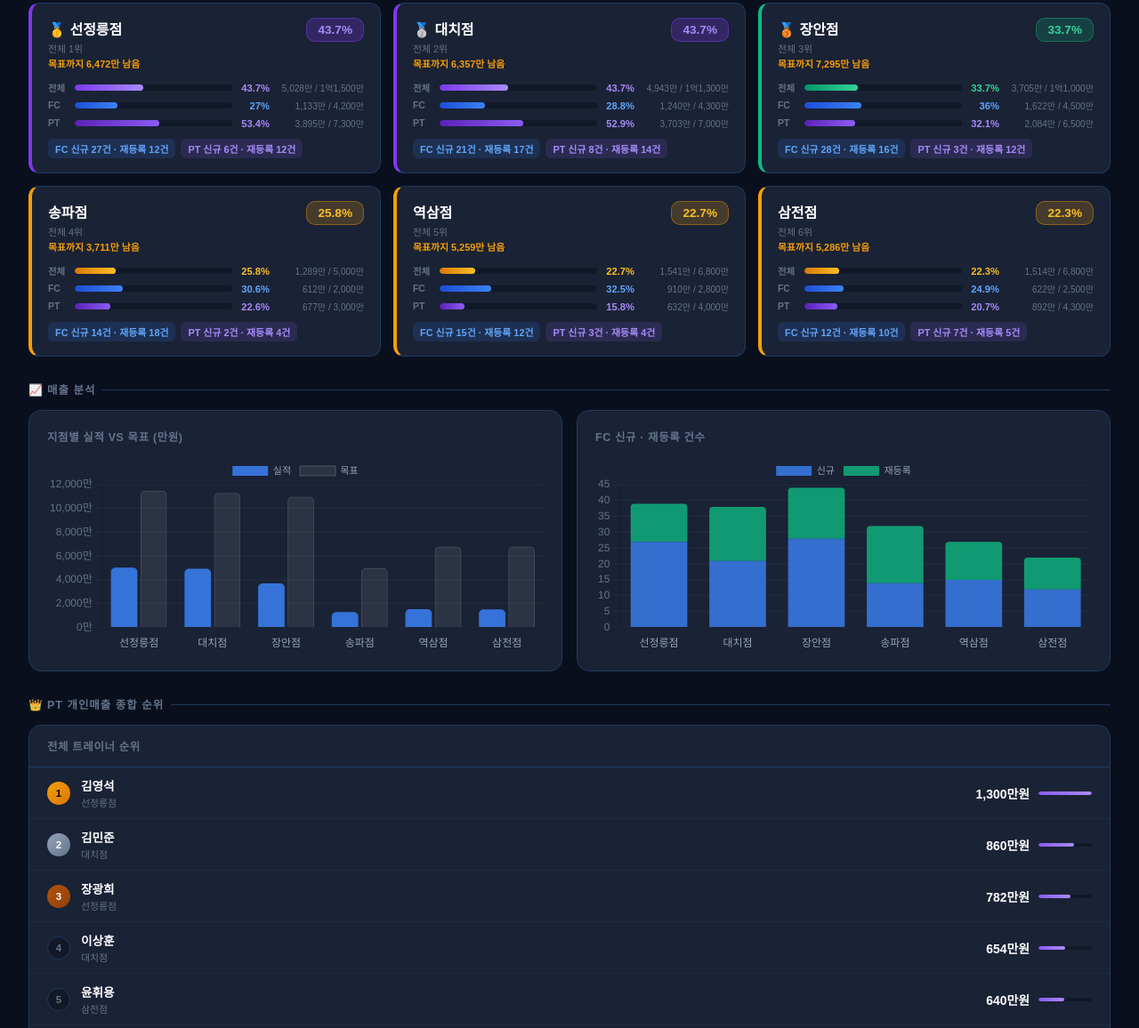
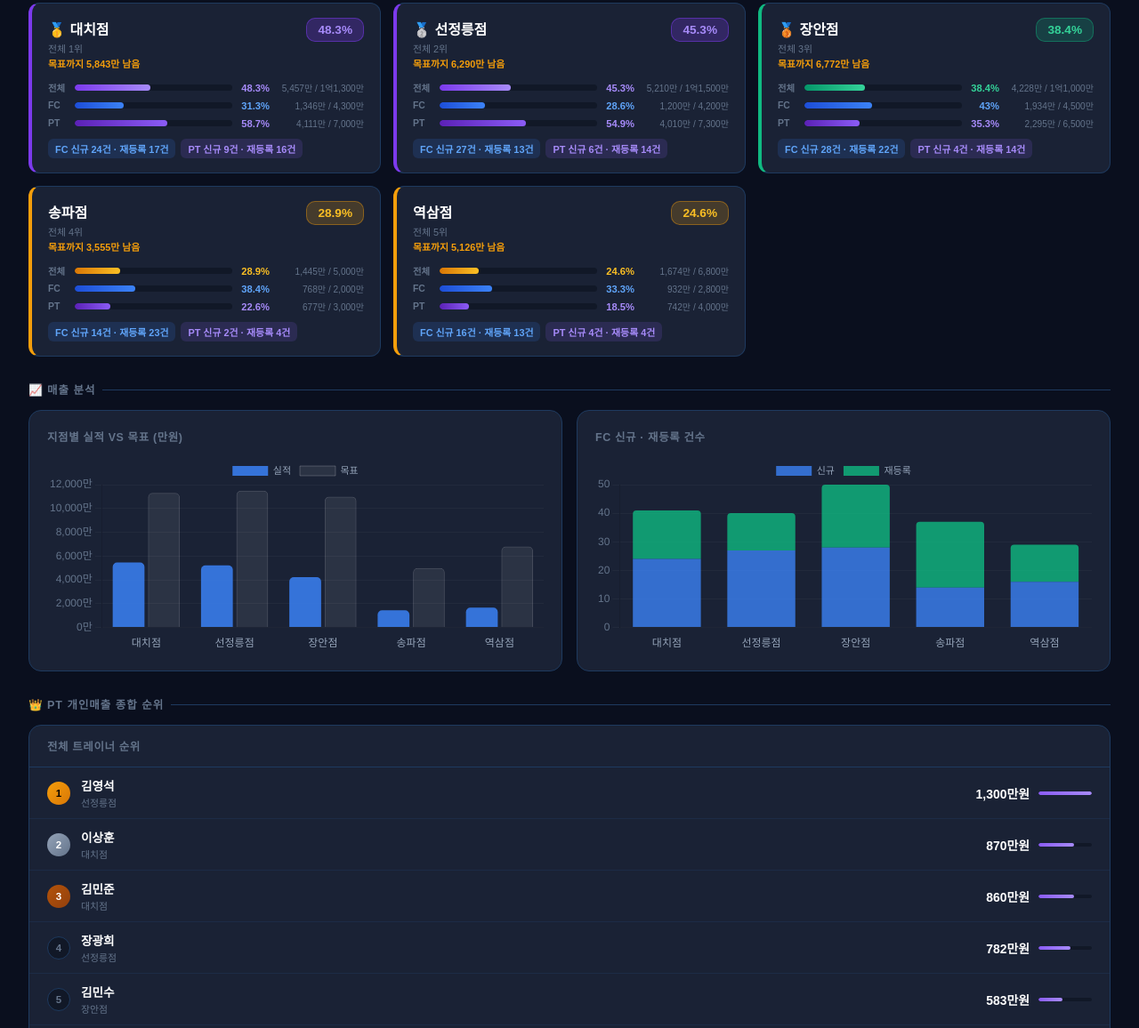
Before and after one commit to koc9262-jpg/bgocompany-sales, a plain HTML site: page index.html in a window 1280 px wide. Shown: the part 335-1491 px from the top of the page at 89% size. Drawn offline with nearby package versions, Linux system fonts and the light colour scheme.

Commit message:
Auto-update dashboard 2026년 11월 20일

```diff
--- a/index.html
+++ b/index.html
@@ -158,33 +158,76 @@ body{font-family:'Apple SD Gothic Neo','Malgun Gothic',sans-serif;background:var
 <script>
 const D_RAW = [
   {
+    "branch": "역삼점",
+    "target_fc": 28000000,
+    "target_pt": 40000000,
+    "target_tot": 68000000,
+    "actual_fc": 9324000,
+    "actual_pt": 7416700,
+    "actual_tot": 16740700,
+    "rate_fc": 33.3,
+    "rate_pt": 18.5,
+    "rate_tot": 24.6,
+    "fc_new_cnt": 16,
+    "fc_new_amt": 3384000,
+    "fc_re_cnt": 13,
+    "fc_re_amt": 4938000,
+    "pt_new_cnt": 4,
+    "pt_new_amt": 2856700,
+    "pt_re_cnt": 4,
+    "pt_re_amt": 3120000,
+    "total_card": 8124000,
+    "cash_out": 0,
+    "account": 1200000,
+    "deduction": 0,
+    "real_cash_out": 0,
+    "ranks": [
+      {
+        "name": "이초은",
+        "amount": 0
+      },
+      {
+        "name": "안도모",
+        "amount": 3378900
+      },
+      {
+        "name": "안재원",
+        "amount": 1498900
+      },
+      {
+        "name": "진정경",
+        "amount": 1098900
+      }
+    ]
+  },
+  {
     "branch": "선정릉점",
     "target_fc": 42000000,
     "target_pt": 73000000,
     "target_tot": 115000000,
-    "actual_fc": 11329900,
-    "actual_pt": 38950900,
-    "actual_tot": 50280800,
-    "rate_fc": 27,
-    "rate_pt": 53.4,
-    "rate_tot": 43.7,
+    "actual_fc": 11999900,
+    "actual_pt": 40100900,
+    "actual_tot": 52100800,
+    "rate_fc": 28.6,
+    "rate_pt": 54.9,
+    "rate_tot": 45.3,
     "fc_new_cnt": 27,
     "fc_new_amt": 6334900,
-    "fc_re_cnt": 12,
-    "fc_re_amt": 2793900,
+    "fc_re_cnt": 13,
+    "fc_re_amt": 3453900,
     "pt_new_cnt": 6,
     "pt_new_amt": 8940900,
-    "pt_re_cnt": 12,
-    "pt_re_amt": 22170000,
-    "total_card": 10056100,
+    "pt_re_cnt": 14,
+    "pt_re_amt": 23320000,
+    "total_card": 10716100,
     "cash_out": 0,
-    "account": 1273800,
+    "account": 1283800,
     "deduction": 0,
     "real_cash_out": 0,
     "ranks": [
       {
         "name": "황용선",
-        "amount": 700000
+        "amount": 1250000
       },
       {
         "name": "변재용",
@@ -212,46 +255,7 @@ const D_RAW = [
       },
       {
         "name": "김영인",
-        "amount": 900000
-      }
-    ]
-  },
-  {
-    "branch": "역삼점",
-    "target_fc": 28000000,
-    "target_pt": 40000000,
-    "target_tot": 68000000,
-    "actual_fc": 9097000,
-    "actual_pt": 6317800,
-    "actual_tot": 15414800,
-    "rate_fc": 32.5,
-    "rate_pt": 15.8,
-    "rate_tot": 22.7,
-    "fc_new_cnt": 15,
-    "fc_new_amt": 3120000,
-    "fc_re_cnt": 12,
-    "fc_re_amt": 4652000,
-    "pt_new_cnt": 3,
-    "pt_new_amt": 1757800,
-    "pt_re_cnt": 4,
-    "pt_re_amt": 3120000,
-    "total_card": 7970000,
-    "cash_out": 0,
-    "account": 1127000,
-    "deduction": 0,
-    "real_cash_out": 0,
-    "ranks": [
-      {
-        "name": "이초은",
-        "amount": 0
-      },
-      {
-        "name": "안도모",
-        "amount": 3378900
-      },
-      {
-        "name": "안재원",
-        "amount": 1498900
+        "amount": 1500000
       }
     ]
   },
@@ -260,23 +264,23 @@ const D_RAW = [
     "target_fc": 45000000,
     "target_pt": 65000000,
     "target_tot": 110000000,
-    "actual_fc": 16219933,
-    "actual_pt": 20835000,
-    "actual_tot": 37054933,
-    "rate_fc": 36,
-    "rate_pt": 32.1,
-    "rate_tot": 33.7,
+    "actual_fc": 19337833,
+    "actual_pt": 22945000,
+    "actual_tot": 42282833,
+    "rate_fc": 43,
+    "rate_pt": 35.3,
+    "rate_tot": 38.4,
     "fc_new_cnt": 28,
     "fc_new_amt": 8754500,
-    "fc_re_cnt": 16,
-    "fc_re_amt": 5288000,
-    "pt_new_cnt": 3,
-    "pt_new_amt": 4488000,
-    "pt_re_cnt": 12,
-    "pt_re_amt": 13975000,
-    "total_card": 15078500,
+    "fc_re_cnt": 22,
+    "fc_re_amt": 8273900,
+    "pt_new_cnt": 4,
+    "pt_new_amt": 5388000,
+    "pt_re_cnt": 14,
+    "pt_re_amt": 14580000,
+    "total_card": 18064400,
     "cash_out": 0,
-    "account": 1141433,
+    "account": 1273433,
     "deduction": 0,
     "real_cash_out": 0,
     "ranks": [
@@ -286,7 +290,7 @@ const D_RAW = [
       },
       {
         "name": "김민수",
-        "amount": 5224000
+        "amount": 5829000
       },
       {
         "name": "김재현",
@@ -307,6 +311,10 @@ const D_RAW = [
       {
         "name": "최순호",
         "amount": 1848000
+      },
+      {
+        "name": "강원구",
+        "amount": 900000
       }
     ]
   },
@@ -315,23 +323,23 @@ const D_RAW = [
     "target_fc": 20000000,
     "target_pt": 30000000,
     "target_tot": 50000000,
-    "actual_fc": 6123000,
+    "actual_fc": 7683500,
     "actual_pt": 6765660,
-    "actual_tot": 12888660,
-    "rate_fc": 30.6,
+    "actual_tot": 14449160,
+    "rate_fc": 38.4,
     "rate_pt": 22.6,
-    "rate_tot": 25.8,
+    "rate_tot": 28.9,
     "fc_new_cnt": 14,
     "fc_new_amt": 2050000,
-    "fc_re_cnt": 18,
-    "fc_re_amt": 3571000,
+    "fc_re_cnt": 23,
+    "fc_re_amt": 5063000,
     "pt_new_cnt": 2,
     "pt_new_amt": 2775000,
     "pt_re_cnt": 4,
     "pt_re_amt": 3250000,
-    "total_card": 5847000,
+    "total_card": 7369000,
     "cash_out": 0,
-    "account": 276000,
+    "account": 314500,
     "deduction": 0,
     "real_cash_out": 0,
     "ranks": [
@@ -350,23 +358,23 @@ const D_RAW = [
     "target_fc": 43000000,
     "target_pt": 70000000,
     "target_tot": 113000000,
-    "actual_fc": 12401500,
-    "actual_pt": 37029400,
-    "actual_tot": 49430900,
-    "rate_fc": 28.8,
-    "rate_pt": 52.9,
-    "rate_tot": 43.7,
-    "fc_new_cnt": 21,
-    "fc_new_amt": 5168900,
+    "actual_fc": 13457500,
+    "actual_pt": 41109400,
+    "actual_tot": 54566900,
+    "rate_fc": 31.3,
+    "rate_pt": 58.7,
+    "rate_tot": 48.3,
+    "fc_new_cnt": 24,
+    "fc_new_amt": 5960900,
     "fc_re_cnt": 17,
     "fc_re_amt": 4723000,
-    "pt_new_cnt": 8,
+    "pt_new_cnt": 9,
     "pt_new_amt": 5190000,
-    "pt_re_cnt": 14,
-    "pt_re_amt": 27733000,
-    "total_card": 11019500,
+    "pt_re_cnt": 16,
+    "pt_re_amt": 30613000,
+    "total_card": 11811500,
     "cash_out": 0,
-    "account": 1382000,
+    "account": 1646000,
     "deduction": 0,
     "real_cash_out": 0,
     "ranks": [
@@ -400,51 +408,20 @@ const D_RAW = [
       },
       {
         "name": "이상훈",
-        "amount": 6540000
+        "amount": 8700000
       },
       {
         "name": "이은표",
         "amount": 1800000
-      }
-    ]
-  },
-  {
-    "branch": "삼전점",
-    "target_fc": 25000000,
-    "target_pt": 43000000,
-    "target_tot": 68000000,
-    "actual_fc": 6222500,
-    "actual_pt": 8921000,
-    "actual_tot": 15143500,
-    "rate_fc": 24.9,
-    "rate_pt": 20.7,
-    "rate_tot": 22.3,
-    "fc_new_cnt": 12,
-    "fc_new_amt": 1610000,
-    "fc_re_cnt": 10,
-    "fc_re_amt": 2764000,
-    "pt_new_cnt": 7,
-    "pt_new_amt": 1720000,
-    "pt_re_cnt": 5,
-    "pt_re_amt": 6401000,
-    "total_card": 5384500,
-    "cash_out": 0,
-    "account": 838000,
-    "deduction": 0,
-    "real_cash_out": 0,
-    "ranks": [
-      {
-        "name": "윤휘용",
-        "amount": 6401000
       },
       {
-        "name": "두민기",
-        "amount": 1800000
+        "name": "주상규",
+        "amount": 720000
       }
     ]
   }
 ];
-const DATE_STR = '2026년 11월 19일';
+const DATE_STR = '2026년 11월 20일';
 const PREFIX = '2608';
 
 const w = v => Math.round(v / 10000);
```
